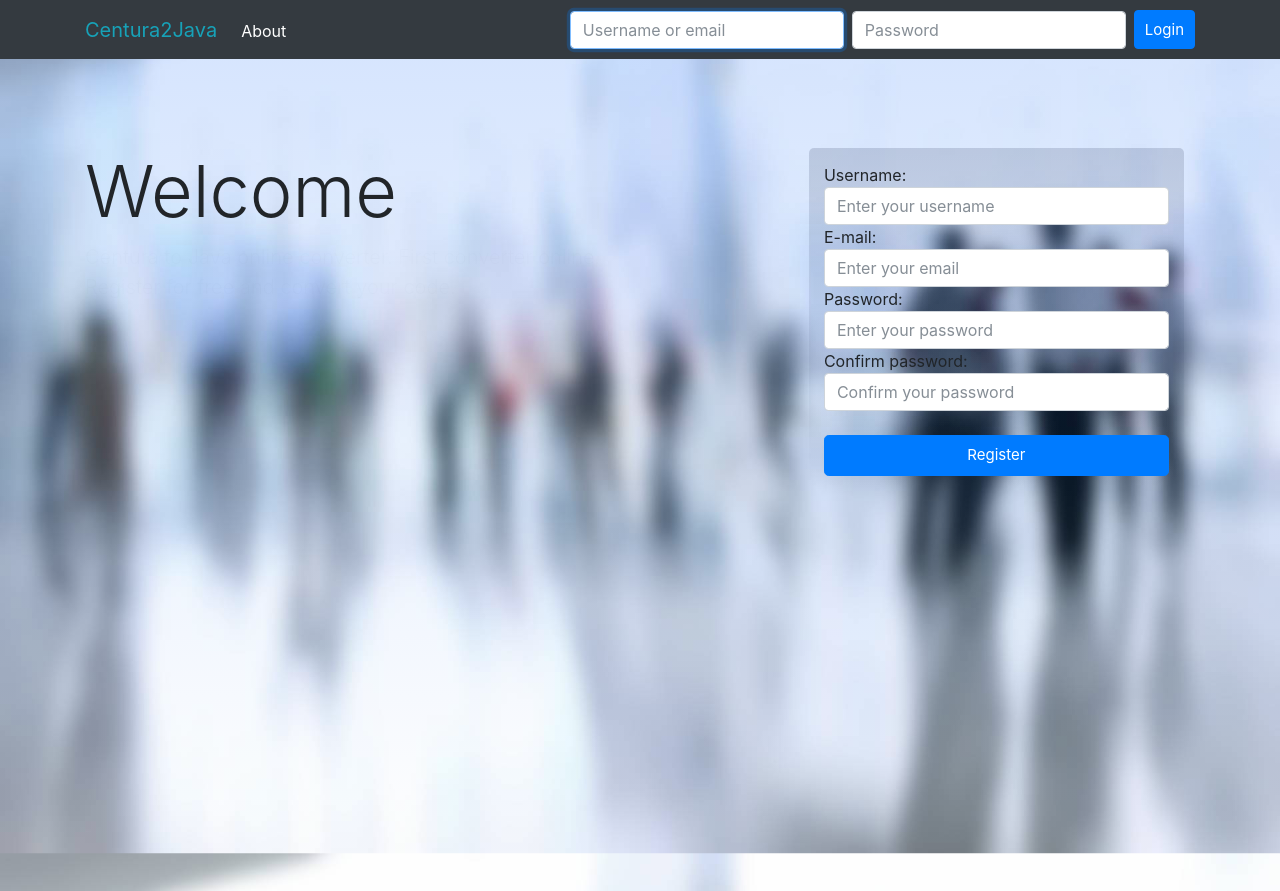
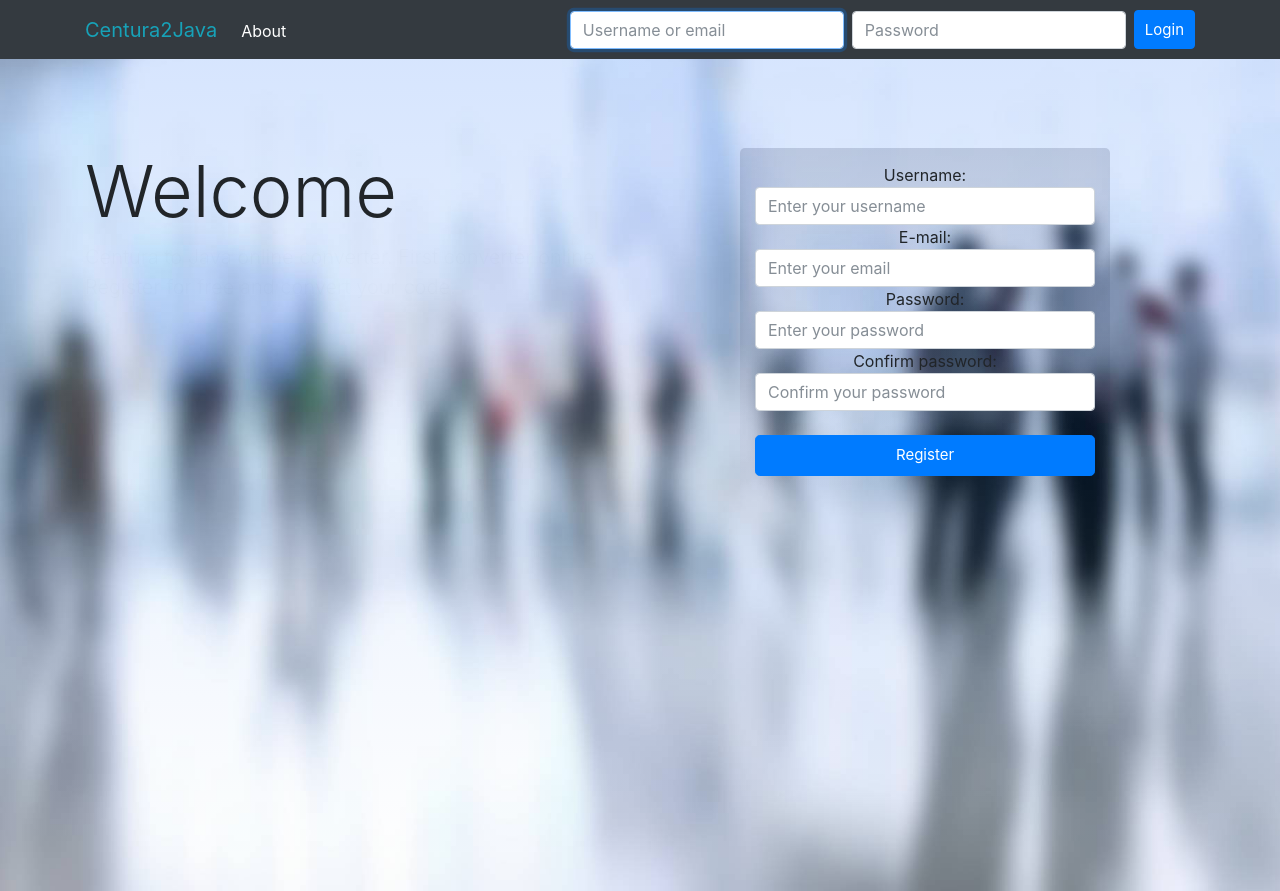
Before and after one commit to interfector18/CeltraChallenge, a PHP site: page / in a window 1280 px wide. Run offline with PHP 8.4, Linux system fonts and the light colour scheme; some libraries are stand-ins or nearby versions.

Commit message:
background fixed, registration form fixed

```diff
--- a/css/additional_style.css
+++ b/css/additional_style.css
@@ -6,6 +6,9 @@ body{
     background-size: 100%;
     width: 100%;
     height: 100%;
+    background-size:     cover;                      /* <------ */
+    background-repeat:   no-repeat;
+    background-position: center center;
 }
 input.btn.btn-primary{
 cursor:pointer;
--- a/index.php
+++ b/index.php
@@ -55,11 +55,13 @@
 
     <div class="jumbotron jumbotron-fluid" style="background: linear-gradient(rgba(57,130, 255, 0.20), rgba(57, 130, 255, 0.0));  height:100vh; background-repeat: no-repeat;">
         <div class="container" style="margin-top: 25px;">
-            <div style="float:left;">
+            <div class="row">
+                <div class="col-lg-6">
                     <h1 class="display-3" style="width:auto;">Welcome</h1>
                     <p class="lead" style="width:auto; opacity:0.9%; ">Centura to Java online converter. First converter online.<br><span >Register for free and convert your code.</span></p>
                 </div>
-        <form action="reg.php" method="post" style="float:right; width:375px; margin-right: 1%; background:linear-gradient(rgba(0, 15, 55, 0.15),rgba(0, 15, 55, 0.0)); border-radius: 5px; padding: 15px; ">
+                <div align="center" class="col-lg-6">
+                    <form action="reg.php" method="post" style=" width:370px; background:linear-gradient(rgba(0, 15, 55, 0.15),rgba(0, 15, 55, 0.0)); border-radius: 5px; padding: 15px; ">
                         Username:
                         <input class="form-control mr-sm-2" type="text" name="username" placeholder="Enter your username">
                         E-mail:
@@ -71,7 +73,8 @@
                         <br>
                         <input class="btn btn-primary btn-lg btn-block"  style="font-size: 15px;" type="submit" name="submit" value="Register">
                     </form>
-
+                </div>
+            </div>
         </div>
     </div>
 
```
Lines whose indentation alone changed are shown as unchanged.
